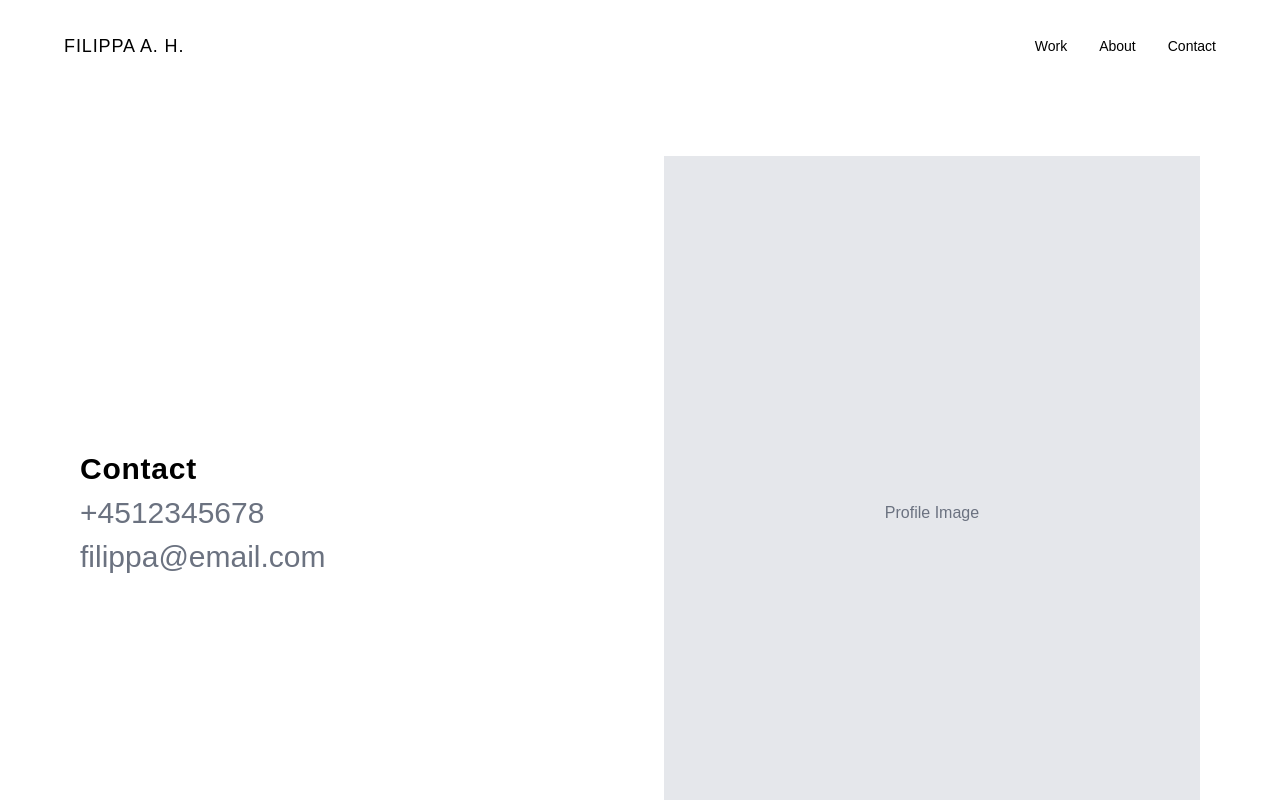
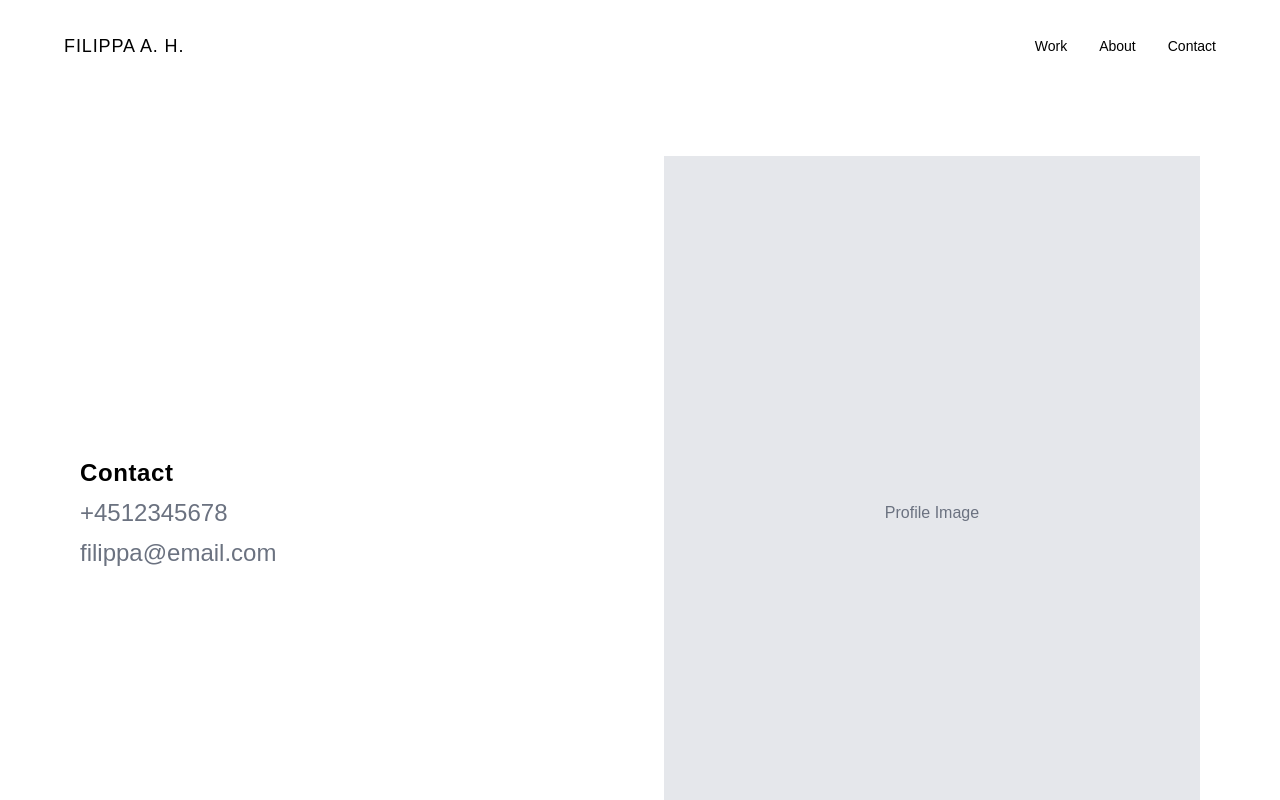
Before and after one commit to diba0001/filippa-ah-build, a Next.js app: page /contact in a window 1280 px wide. Shown: the top 800 px of the page. Built offline with nearby package versions, Linux system fonts and the light colour scheme.

Commit message:
An attempt to eliminate whitespace in the carrousel

```diff
--- a/src/app/contact/page.jsx
+++ b/src/app/contact/page.jsx
@@ -5,12 +5,12 @@ const ContactPage = () => {
     <div className="max-w-6xl mx-auto px-4 py-16">
       <div className="flex flex-col md:flex-row items-center justify-center gap-12">
         <div className="w-full md:w-1/2 space-y-2">
-          <h1 className="text-3xl font-black tracking-wide text-black">Contact</h1>
+          <h1 className="text-2xl font-black tracking-wide text-black">Contact</h1>
           <div>
        <a
               href="tel:+4512345678"
               aria-label="contact phone"
-              className="text-3xl text-gray-500"
+              className="text-2xl text-gray-500"
             >
               +4512345678
             </a>
@@ -19,7 +19,7 @@ const ContactPage = () => {
               <a
               href="mailto:example@example.com"
               aria-label="contact email"
-              className="text-3xl text-gray-500"
+              className="text-2xl text-gray-500"
             >
               filippa@email.com
             </a>
--- a/src/app/project/[projectId]/page.jsx
+++ b/src/app/project/[projectId]/page.jsx
@@ -112,21 +112,23 @@ const ProjectPage = ({ params }) => {
 
         {/* Horizontal scroll gallery */}
         <section ref={sectionRef} className="relative h-screen overflow-hidden bg-white text-black">
-          <div ref={scrollWrapperRef} className="flex h-full w-fit">
+          <div ref={scrollWrapperRef} className="flex h-full">
             {project.images.map((img, index) => (
-              <article key={index} className="flex-shrink-0 w-screen h-full flex items-center justify-center relative">
-              <div className="w-full h-full relative">
+              <article key={index} className="flex-shrink-0 h-full flex items-center relative">
+                <div className="h-full relative">
                   {imageErrors.has(index) ? (
-                    <div className="w-full h-full bg-gray-700 flex items-center justify-center">
+                    <div className="h-full bg-gray-700 flex items-center justify-center px-8">
                       <p className="text-gray-300">Image unavailable</p>
                     </div>
                   ) : (
                     <Image
                       src={img}
                       alt={`Project image ${index + 1}`}
-                      fill
+                      width={0}
+                      height={0}
+                      sizes="100vw"
                       unoptimized
-                      className="object-contain"
+                      className="h-full w-auto object-contain"
                       onError={() => handleImageError(img, index)}
                     />
                   )}
```
